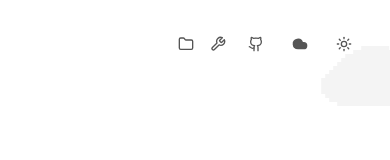
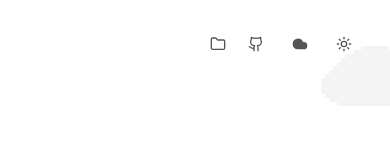
Before and after one commit to Awhalen1999/portfolio, a Next.js app: page / in a window 390 px wide. Shown: the top 160 px of the page. Built offline with nearby package versions, Linux system fonts and the light colour scheme; a web font is replaced by a local one.

Commit message:
remove link from header

```diff
--- a/app/header.tsx
+++ b/app/header.tsx
@@ -125,15 +125,6 @@ export function Header() {
               <Folder className="h-4 w-4" />
             </span>
           </Link>
-          <Link
-            href="/tools"
-            className="text-style-body-main transition-all hover:text-(--c-text-100)"
-          >
-            <span className="hidden md:inline">Tools</span>
-            <span className="md:hidden">
-              <Wrench className="h-4 w-4" />
-            </span>
-          </Link>
           <a
             href="https://github.com/awhalen1999"
             target="_blank"
```
